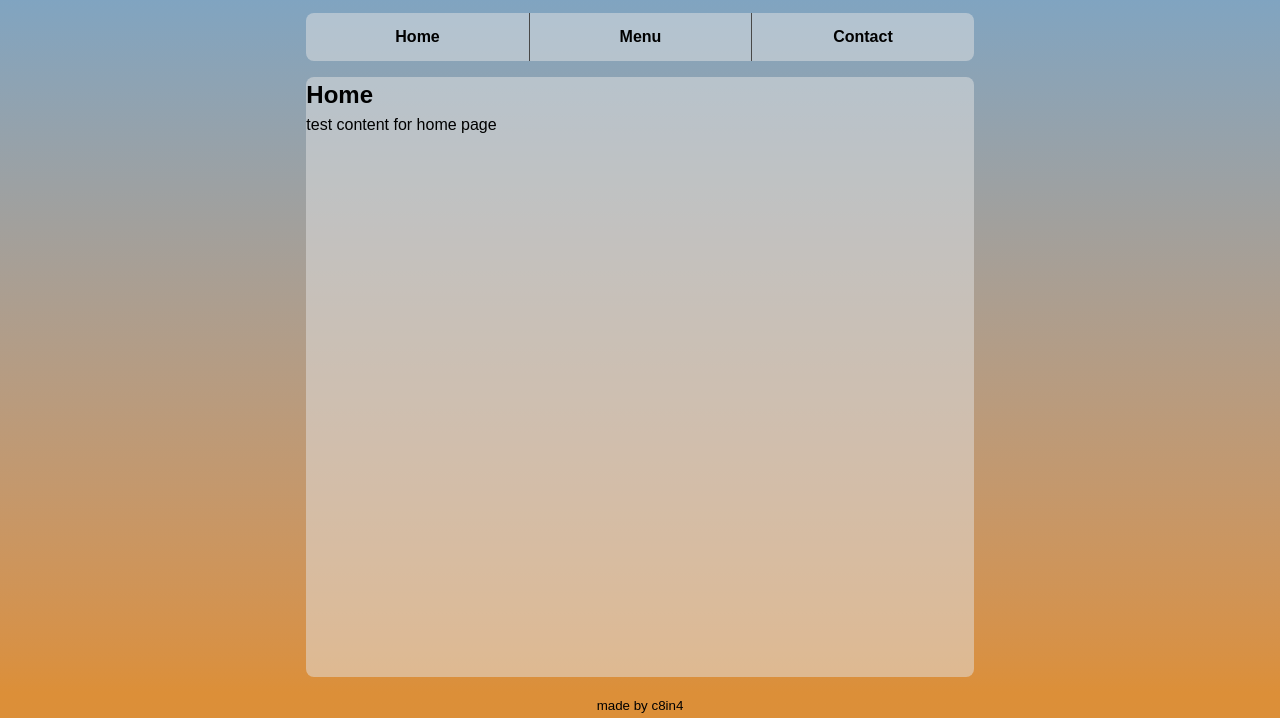
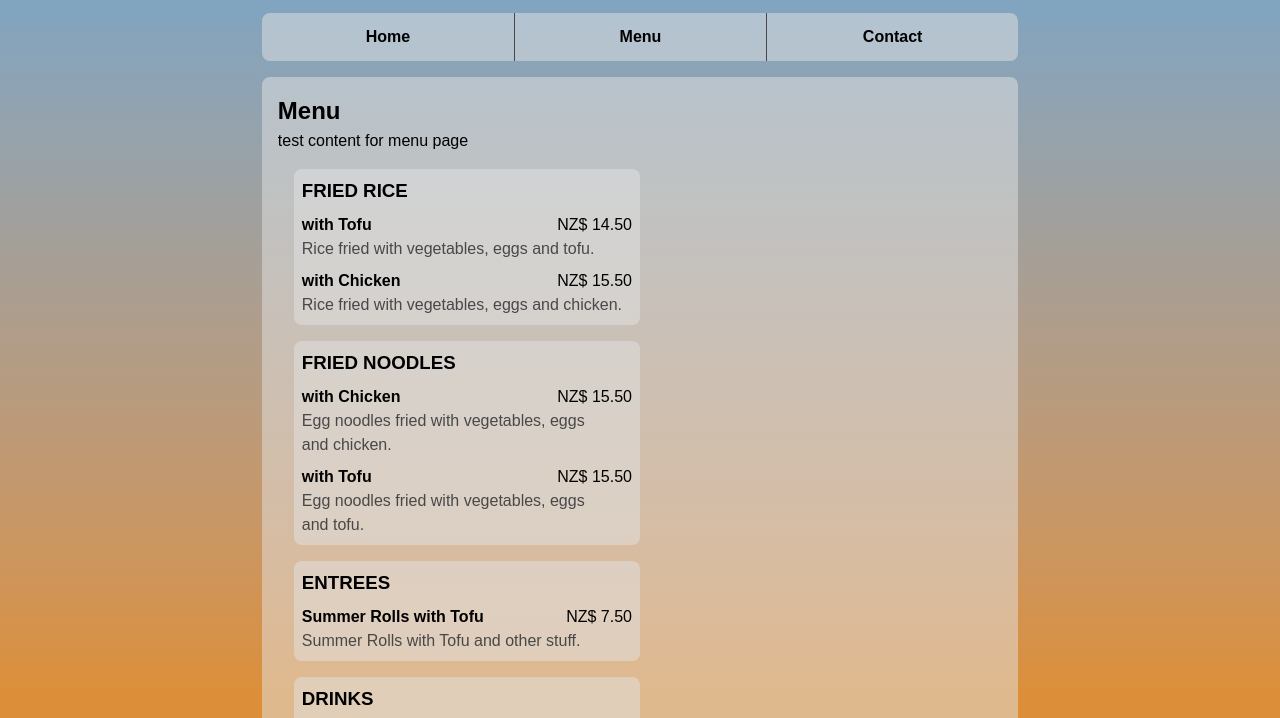
Before and after one commit to c8in4/TOP-restaurant-page, a website built with webpack: page src/index.html in a window 1280 px wide. Shown: the part 67-785 px from the top of the page. Built offline with nearby package versions, Linux system fonts and the light colour scheme.

Commit message:
Release first working and styled version

```diff
--- a/src/index.js
+++ b/src/index.js
@@ -1,13 +1,14 @@
 import './style.css'
-import homePage from './home';
-import menuPage from './menu';
-import contactPage from './contact';
+import homePage from './home-page';
+import menuPage from './menu-page';
+import contactPage from './contact-page';
 
 const contentController = (function () {
     const mainContainer = document.querySelector('main')
     const navContainer = document.querySelector('nav')
 
-    let content = homePage()
+    // let content = homePage()
+    let content = menuPage()
 
     updateContent()
 
@@ -42,3 +43,17 @@ const contentController = (function () {
         mainContainer.appendChild(content)
     }
 })();
+
+// TODO:
+// Make a new branch to deploy from by running git branch gh-pages. You only need to do this the first time you deploy. The rest of the steps should be done every time you deploy or redeploy your project.
+// Make sure you have all your work committed. You can use git status to see if there’s anything that needs committing.
+// Run git checkout gh-pages && git merge main --no-edit to change branch and sync your changes from main so that you’re ready to deploy.
+// Now let’s bundle our application into dist with your build command. For now, that’s npx webpack.
+
+// Now there are a few more commands. Run each of these in order:
+
+// git add dist -f && git commit -m "Deployment commit"
+// git subtree push --prefix dist origin gh-pages
+// git checkout main
+
+// Recall that the source branch for GitHub Pages is set in your repository’s settings. Get this changed to the gh-pages branch. That should be everything!
--- /dev/null
+++ b/src/menu-page.js
@@ -0,0 +1,75 @@
+import menu from "./menu"
+
+export default function () {
+    const contentDiv = document.createElement('div')
+    contentDiv.id = 'content'
+    contentDiv.classList.add('menu')
+
+    const headLine = document.createElement('h2')
+    headLine.innerText = 'Menu'
+
+    const paragraph = document.createElement('p')
+    paragraph.innerText = 'test content for menu page'
+
+    const menuContainer = document.createElement('div')
+    menuContainer.classList.add('menuContainer')
+
+    processMenu()
+
+    contentDiv.append(headLine, paragraph, menuContainer)
+
+    function processMenu() {
+        for (const foodCategory in menu) {
+            const category = menu[foodCategory]
+
+            const categoryDiv = document.createElement('div')
+            categoryDiv.classList.add('categoryContainer')
+
+            const categoryHeader = document.createElement('h3')
+            categoryHeader.innerText = foodCategory.toUpperCase()
+
+            categoryDiv.append(categoryHeader, createMenuListings(category))
+
+            menuContainer.appendChild(categoryDiv)
+        }
+    }
+
+    function createMenuListings(foodCategory) {
+        const categoryContent = document.createElement('div')
+        categoryContent.classList.add('categoryContent')
+
+        for (const item in foodCategory) {
+            const menuItem = foodCategory[item]
+
+            const menuListItem = document.createElement('div')
+            menuListItem.classList.add('menuListItem')
+
+
+            const nameAndPriceWrapper = document.createElement('div')
+            nameAndPriceWrapper.classList.add('nameAndPriceWrapper')
+
+            const name = document.createElement('h4')
+            name.classList.add('itemName')
+            name.innerText = menuItem.name
+
+            const price = document.createElement('p')
+            price.classList.add('itemPrice')
+            price.innerText = menuItem.price
+
+            nameAndPriceWrapper.append(name, price)
+
+
+            const description = document.createElement('p')
+            description.classList.add('itemDescription')
+            description.innerText = menuItem.description
+
+            menuListItem.append(nameAndPriceWrapper, description)
+
+            categoryContent.appendChild(menuListItem)
+        }
+
+        return categoryContent
+    }
+
+    return contentDiv
+}
--- a/src/menu.js
+++ b/src/menu.js
@@ -1,15 +1,60 @@
-export default function () {
-    const contentDiv = document.createElement('div')
-    contentDiv.id = 'content'
-    contentDiv.classList.add('menu')
+class MenuItem {
+    constructor(name, price, description) {
+        this.name = name
+        this.price = price
+        this.description = description
+    }
+}
 
-    const headLine = document.createElement('h2')
-    headLine.innerText = 'Menu'
+const friedRiceWithTofu = new MenuItem(
+    'with Tofu',
+    '14.50',
+    'Rice fried with vegetables, eggs and tofu.'
+)
+const friedRiceWithChicken = new MenuItem(
+    'with Chicken',
+    '15.50',
+    'Rice fried with vegetables, eggs and chicken.'
+)
+const friedRice = { friedRiceWithTofu, friedRiceWithChicken }
 
-    const paragraph = document.createElement('p')
-    paragraph.innerText = 'test content for menu page'
 
-    contentDiv.append(headLine, paragraph)
+const friedNoodlesWithChicken = new MenuItem(
+    'with Chicken',
+    '15.50',
+    'Egg noodles fried with vegetables, eggs and chicken.'
+)
+const friedNoodlesWithTofu = new MenuItem(
+    'with Tofu',
+    '15.50',
+    'Egg noodles fried with vegetables, eggs and tofu.'
+)
+const noodles = { friedNoodlesWithChicken, friedNoodlesWithTofu }
 
-    return contentDiv
+
+const summerRollsWithTofu = new MenuItem(
+    'Summer Rolls with Tofu',
+    '7.50',
+    'Summer Rolls with Tofu and other stuff.'
+)
+const entrees = { summerRollsWithTofu }
+
+
+const bunderberg = new MenuItem(
+    'Bunderburg',
+    '6',
+    'Gingerbeer, Traditional Lemonade, Tropical Mango'
+)
+const fruitJuice = new MenuItem(
+    'Fruit Juice',
+    '5',
+    'Orange, Apple, Mango, Guave'
+)
+const drinks = { bunderberg, fruitJuice }
+
+export default {
+    'Fried Rice': friedRice,
+    'Fried Noodles': noodles,
+    'Entrees': entrees,
+    'Drinks': drinks
 }
--- a/src/style.css
+++ b/src/style.css
@@ -94,7 +94,8 @@ h6 {
 body {
     font-family: Arial, Helvetica, sans-serif;
     height: 100dvh;
-    background: linear-gradient(oklch(0.7018 0.0763 243), oklch(71.382% 0.1361 65.246) 95%);
+    background: linear-gradient(oklch(0.7018 0.0763 243),
+            oklch(71.382% 0.1361 65.246) 95%) fixed;
     display: flex;
     flex-direction: column;
     align-items: center;
@@ -109,7 +110,7 @@ header {
     gap: 1rem;
 
     nav {
-        width: clamp(300px, 100%, 75ch);
+        width: clamp(300px, 100%, 85ch);
         height: 3rem;
         display: grid;
         grid-template-columns: repeat(3, 1fr);
@@ -117,9 +118,11 @@ header {
         border-radius: var(--boader-radius);
         overflow: hidden;
 
+        background-color: var(--clr-bg-dark-05);
+
+
         button {
-            background-color: var(--clr-bg-dark-05);
-            /* background: none; */
+            background: none;
             border: none;
             font-weight: 600;
         }
@@ -129,7 +132,7 @@ header {
         }
 
         button:hover {
-            background-color: var(--clr-bg-dark);
+            background-color: var(--clr-bg-dark-05);
             cursor: pointer;
             font-size: 1.2rem;
         }
@@ -138,15 +141,70 @@ header {
 
 main {
     flex: 1;
-    width: clamp(300px, 100%, 75ch);
+    width: clamp(300px, 100%, 85ch);
     background-color: var(--clr-bg-dark-05);
     border-radius: var(--boader-radius);
 
-
-    /* outline: 1px solid var(--clr-danger) */
-    /* #content {} */
+    #content {
+        padding: 1rem;
+    }
 }
 
 footer {
     margin: 1rem;
 }
+
+.home {
+    outline: 1px solid var(--clr-text);
+}
+
+.menu {
+    .menuContainer {
+        width: 100%;
+        /* height: 400px; */
+        padding: 1rem;
+        display: flex;
+        flex-direction: column;
+        flex-wrap: wrap;
+        /* grid-template-columns: repeat(auto-fit, minmax(25ch, 1fr)); */
+        gap: 1rem;
+
+        .categoryContainer {
+            max-width: 50%;
+            background-color: var(--clr-bg-dark-05);
+            padding: 0.5rem;
+            border-radius: var(--boader-radius);
+
+            .menuListItem {
+                margin-top: 0.5rem;
+            }
+
+            .nameAndPriceWrapper {
+                display: flex;
+                justify-content: space-between;
+
+                .itemName,
+                .itemPrice {
+                    display: inline-block;
+                }
+
+                .itemPrice {
+                    text-wrap-mode: nowrap;
+                }
+
+                .itemPrice::before {
+                    content: 'NZ$ '
+                }
+            }
+
+            .itemDescription {
+                color: var(--clr-text-muted);
+                /* outline: 1px solid var(--clr-primary); */
+            }
+        }
+    }
+}
+
+.contact {
+    outline: 1px solid var(--clr-secondary);
+}
--- a/webpack.config.js
+++ b/webpack.common.js
@@ -2,18 +2,11 @@ const path = require('path')
 const HtmlWebpackPlugin = require('html-webpack-plugin')
 
 module.exports = {
-    mode: 'development',
     entry: './src/index.js',
     output: {
         filename: 'main.js',
         path: path.resolve(__dirname, 'dist'),
         clean: true
-    },
-    devtool: 'eval-source-map',
-    devServer: {
-        watchFiles: [
-            './src/index.html'
-        ]
     },
     plugins: [
         new HtmlWebpackPlugin({
--- /dev/null
+++ b/webpack.dev.js
@@ -0,0 +1,10 @@
+const { merge } = require('webpack-merge')
+const common = require('./webpack.common')
+
+module.exports = merge(common, {
+    mode: 'development',
+    devtool: 'inline-source-map',
+    devServer: {
+        static: './dist'
+    },
+})
```
Also changed, not shown: package.json (+4 -3 lines), webpack.prod.js (added, +7 -0 lines), src/contact-page.js (renamed from src/contact.js), src/home-page.js (renamed from src/home.js), 1 other file.
